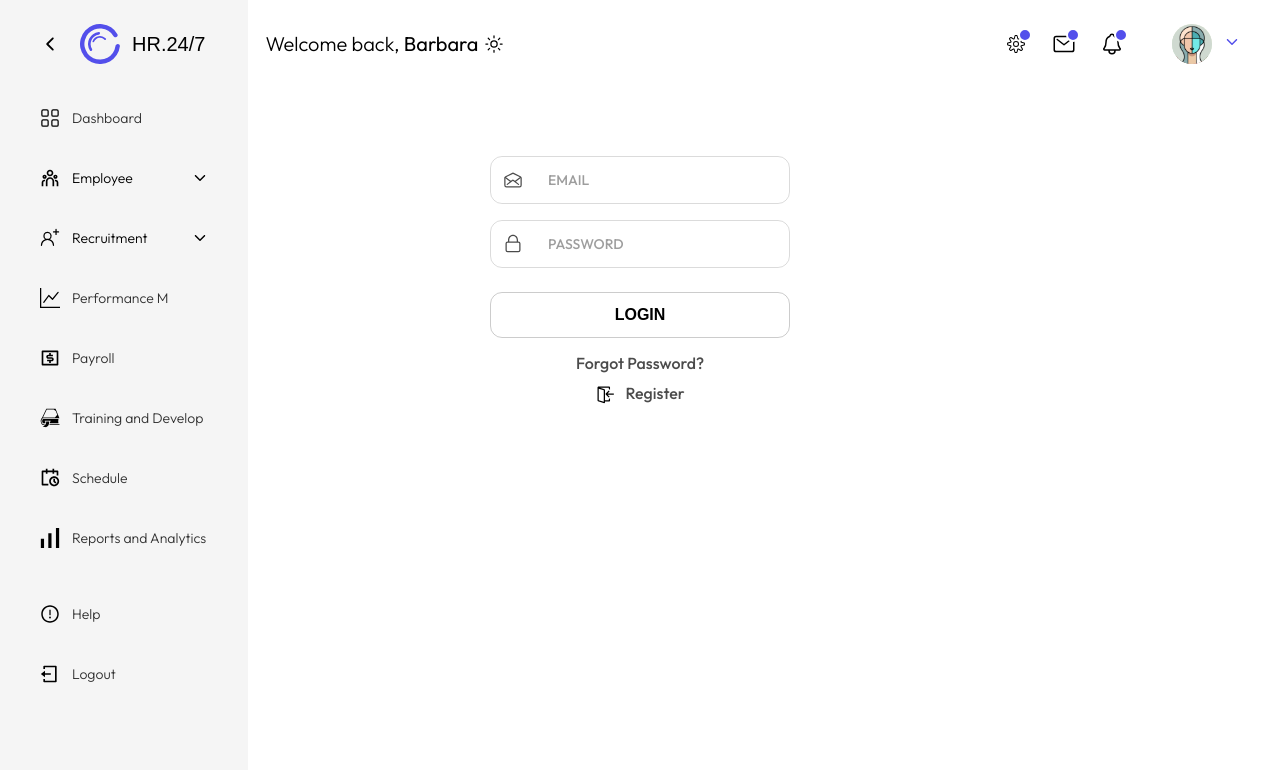
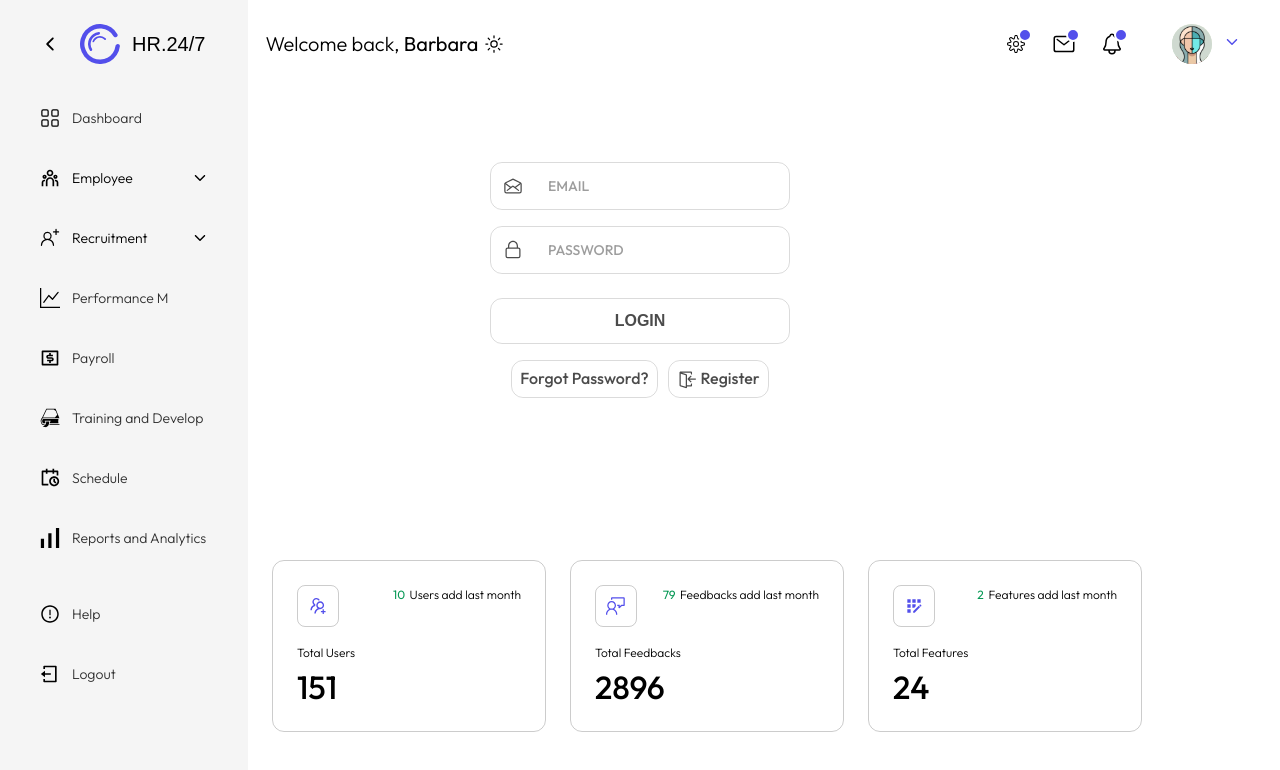
Before and after one commit to DenysShchypt/HR360, a React (Vite) app: page /login in a window 1280 px wide. Shown: the top 770 px of the page. Built offline with nearby package versions, Linux system fonts and the light colour scheme; a web font is replaced by a local one.

Commit message:
complete statistic

```diff
--- a/src/components/AuthComponent/SignIn/SignUp.module.css
+++ b/src/components/AuthComponent/SignIn/SignIn.module.css
@@ -10,7 +10,7 @@
   justify-content: flex-start;
   align-items: center;
   padding: 12px;
-  border: 0.5px solid rgba(0, 0, 0, 0.2);
+  border: 0.5px solid var(--primary-border-color);
   border-radius: 12px;
   opacity: 0.7;
   transition:
@@ -42,13 +42,14 @@
   padding: 12px;
   margin-top: 24px;
   margin-bottom: 16px;
-  border: 0.5px solid rgba(0, 0, 0, 0.2);
+  border: 0.5px solid var(--primary-border-color);
   border-radius: 12px;
   font-family: 'Preahvihear', sans-serif;
   font-weight: 600;
   font-size: 16px;
   line-height: 1.25;
   text-align: center;
+  opacity: 0.7;
   transition:
     opacity 250ms cubic-bezier(0.4, 0, 0.2, 1),
     box-shadow 250ms cubic-bezier(0.4, 0, 0.2, 1),
@@ -59,14 +60,15 @@
 
 .button_send_form:hover,
 .button_send_form:focus {
+  opacity: 1;
   box-shadow: 0 4px 6px rgba(0, 0, 0, 0.3);
   background-color: var(--active-button-background);
-  color: white;
+  color: var(--primary-text-color);
 }
 
 .forgot_password_wrap {
   display: flex;
-  flex-direction: column;
+  justify-content: center;
   gap: 10px;
   text-align: center;
   font-weight: 500;
@@ -87,14 +89,36 @@
 
 .auxiliary_button {
   all: unset;
+  display: flex;
+  justify-content: flex-start;
+  align-items: center;
+  padding: 8px;
+  border: 0.5px solid var(--primary-border-color);
+  border-radius: 12px;
+  opacity: 0.7;
+  transition:
+    opacity 250ms cubic-bezier(0.4, 0, 0.2, 1),
+    box-shadow 250ms cubic-bezier(0.4, 0, 0.2, 1),
+    background-color 0.3s ease,
+    color 0.3s ease,
+    fill 0.3s ease;
   cursor: pointer;
-  opacity: 0.7;
-  transition: opacity 250ms cubic-bezier(0.4, 0, 0.2, 1);
+}
 
-  &:hover {
-    opacity: 1;
-    color: var(--active-button-background);
-  }
+.auxiliary_button:hover,
+.auxiliary_button:focus {
+  opacity: 1;
+  box-shadow: 0 4px 6px rgba(0, 0, 0, 0.3);
+  background-color: var(--active-button-background);
+  color: var(--primary-text-color);
+}
+.auxiliary_button .auxiliary_icon {
+  margin-right: 4px;
+}
+.auxiliary_button:hover .auxiliary_icon,
+.auxiliary_button:focus .auxiliary_icon {
+  transition: fill 0.3s ease;
+  fill: var(--primary-text-color);
 }
 
 .register_wrap {
--- a/src/components/AuthComponent/SignIn/SignIn.tsx
+++ b/src/components/AuthComponent/SignIn/SignIn.tsx
@@ -1,6 +1,6 @@
 import React, { FC } from 'react';
 import { IPropsLogin } from '../../../common/types/auth';
-import styles from './SignUp.module.css';
+import styles from './SignIn.module.css';
 import { IoMailOpenOutline } from 'react-icons/io5';
 import { GoLock } from 'react-icons/go';
 import { VscSignIn } from 'react-icons/vsc';
@@ -57,15 +57,14 @@ const SignIn: FC<IPropsLogin> = (props: IPropsLogin) => {
         <button type="button" className={styles.auxiliary_button}>
           Forgot Password?
         </button>
-        <div className={styles.register_wrap}>
-          <VscSignIn size={20} />
+        <div className={styles.auxiliary_button}>
+          <VscSignIn size={20} className={styles.auxiliary_icon} />
           <button
             type="button"
             onClick={(e) => {
               e.preventDefault();
               navigate('/register');
             }}
-            className={styles.auxiliary_button}
           >
             Register
           </button>
--- a/src/components/AuthComponent/SignUp/SignUp.module.css
+++ b/src/components/AuthComponent/SignUp/SignUp.module.css
@@ -10,7 +10,7 @@
   justify-content: flex-start;
   align-items: center;
   padding: 12px;
-  border: 0.5px solid rgba(0, 0, 0, 0.2);
+  border: 0.5px solid var(--primary-border-color);
   border-radius: 12px;
   opacity: 0.7;
   transition:
@@ -23,7 +23,7 @@
 .input_wrap:hover,
 .input_wrap:focus-within {
   opacity: 1;
-  border-color: #534feb;
+  border-color: var(--active-button-background);
   box-shadow: 0 4px 8px rgba(104, 104, 104, 0.5);
 }
 
@@ -42,7 +42,7 @@
   padding: 12px;
   margin-top: 24px;
   margin-bottom: 16px;
-  border: 0.5px solid rgba(0, 0, 0, 0.2);
+  border: 0.5px solid var(--primary-border-color);
   border-radius: 12px;
   font-family: 'Preahvihear', sans-serif;
   font-weight: 600;
@@ -87,14 +87,28 @@
 
 .auxiliary_button {
   all: unset;
+  display: flex;
+  justify-content: flex-start;
+  align-items: center;
+  padding: 8px;
+  border: 0.5px solid var(--primary-border-color);
+  border-radius: 12px;
+  opacity: 0.7;
+  transition:
+    opacity 250ms cubic-bezier(0.4, 0, 0.2, 1),
+    box-shadow 250ms cubic-bezier(0.4, 0, 0.2, 1),
+    background-color 0.3s ease,
+    color 0.3s ease,
+    fill 0.3s ease;
   cursor: pointer;
-  opacity: 0.7;
-  transition: opacity 250ms cubic-bezier(0.4, 0, 0.2, 1);
+}
 
-  &:hover {
-    opacity: 1;
-    color: var(--active-button-background);
-  }
+.auxiliary_button:hover,
+.auxiliary_button:focus {
+  opacity: 1;
+  box-shadow: 0 4px 6px rgba(0, 0, 0, 0.3);
+  background-color: var(--active-button-background);
+  color: var(--primary-text-color);
 }
 
 .register_wrap {
--- a/src/components/AuthComponent/Statistic/Statistic.module.css
+++ b/src/components/AuthComponent/Statistic/Statistic.module.css
@@ -0,0 +1,67 @@
+.statistic_box {
+  padding-left: 272px;
+}
+
+.items_wrap {
+  display: flex;
+  align-items: center;
+  gap: 24px;
+}
+
+.item_statistic {
+  display: flex;
+  flex-direction: column;
+  gap: 16px;
+  border: 0.5px solid var(--primary-border-color);
+  border-radius: 12px;
+  padding: 24px;
+  width: 224px;
+}
+
+.description {
+  display: flex;
+  justify-content: space-between;
+}
+.icon_wrap {
+  display: flex;
+  justify-content: center;
+  align-items: center;
+  border: 0.5px solid var(--primary-border-color);
+  border-radius: 8px;
+  width: 40px;
+  height: 40px;
+}
+.icon {
+  fill: var(--active-button-background);
+}
+
+.description_text {
+  font-weight: 300;
+  font-size: 12px;
+  line-height: 1.67;
+  text-align: right;
+}
+.description_text_count {
+  font-weight: 400;
+  padding-right: 2px;
+  color: var(--green-text-color);
+}
+
+.total_wrap {
+  display: flex;
+  flex-direction: column;
+  gap: 4px;
+  align-items: flex-start;
+}
+
+.total_text {
+  font-weight: 300;
+  font-size: 12px;
+  line-height: 1.67;
+}
+
+.total_count {
+  font-weight: 500;
+  font-size: 32px;
+  line-height: 1.25;
+}
--- a/src/components/AuthComponent/Statistic/Statistic.tsx
+++ b/src/components/AuthComponent/Statistic/Statistic.tsx
@@ -1,7 +1,61 @@
 import React, { FC } from 'react';
+import { AiOutlineUsergroupAdd } from 'react-icons/ai';
+import { VscFeedback } from 'react-icons/vsc';
+import { MdAppRegistration } from 'react-icons/md';
+import styles from './Statistic.module.css';
 
 const Statistic: FC = () => {
-  return <div></div>;
+  return (
+    <div className={styles.statistic_box}>
+      <ul className={styles.items_wrap}>
+        <li className={styles.item_statistic}>
+          <div className={styles.description}>
+            <div className={styles.icon_wrap}>
+              <AiOutlineUsergroupAdd size={20} className={styles.icon} />
+            </div>
+            <p className={styles.description_text}>
+              <span className={styles.description_text_count}>10 </span> Users
+              add last month
+            </p>
+          </div>
+          <div className={styles.total_wrap}>
+            <h3 className={styles.total_text}>Total Users</h3>
+            <p className={styles.total_count}>151</p>
+          </div>
+        </li>
+        <li className={styles.item_statistic}>
+          <div className={styles.description}>
+            <div className={styles.icon_wrap}>
+              <VscFeedback size={20} className={styles.icon} />
+            </div>
+            <p className={styles.description_text}>
+              <span className={styles.description_text_count}>79 </span>
+              Feedbacks add last month
+            </p>
+          </div>
+          <div className={styles.total_wrap}>
+            <h3 className={styles.total_text}>Total Feedbacks</h3>
+            <p className={styles.total_count}>2896</p>
+          </div>
+        </li>
+        <li className={styles.item_statistic}>
+          <div className={styles.description}>
+            <div className={styles.icon_wrap}>
+              <MdAppRegistration size={20} className={styles.icon} />
+            </div>
+            <p className={styles.description_text}>
+              <span className={styles.description_text_count}>2</span> Features
+              add last month
+            </p>
+          </div>
+          <div className={styles.total_wrap}>
+            <h3 className={styles.total_text}>Total Features</h3>
+            <p className={styles.total_count}>24</p>
+          </div>
+        </li>
+      </ul>
+    </div>
+  );
 };
 
 export default Statistic;
--- a/src/components/Header/Header.tsx
+++ b/src/components/Header/Header.tsx
@@ -62,7 +62,7 @@ const Header: FC = () => {
           <p className={styles.greed}>
             Welcome back, <span className={styles.name}>Barbara</span>
           </p>
-          <IoSunnyOutline style={{ fill: 'yellow' }} />
+          <IoSunnyOutline />
         </div>
         <div className={styles.info_user_wrap}>
           <ul className={styles.user_notifications_wrap}>
--- a/src/index.css
+++ b/src/index.css
@@ -4,8 +4,11 @@
   --active-button-background: #534feb;
 
   --sidebar-background-color: #f5f5f5;
+
   --primary-text-color: #ffffff;
   --secondary-text-color: rgba(0, 0, 0, 0.8);
+  --green-text-color: #069855;
+  --primary-border-color: rgba(0, 0, 0, 0.2);
 }
 
 * {
@@ -17,7 +20,16 @@ body {
   margin: 0;
   padding: 0;
   background-color: #ffffff;
-  display: flex;
+}
+
+h1,
+h2,
+h3,
+h4,
+h5,
+h6 {
+  margin: 0;
+  padding: 0;
 }
 
 p {
--- a/src/pages/Auth/Auth.module.css
+++ b/src/pages/Auth/Auth.module.css
@@ -2,6 +2,5 @@
   display: flex;
   justify-content: center;
   align-items: center;
-  width: 100vw;
   height: 70vh;
 }
--- a/src/pages/Auth/Auth.tsx
+++ b/src/pages/Auth/Auth.tsx
@@ -10,6 +10,7 @@ import { IFormData, IFormDataRegister } from '../../common/types/auth';
 import { LoginSchema, RegisterSchema } from '../../utils/yup/authForm';
 import SignIn from '../../components/AuthComponent/SignIn/SignIn';
 import SignUp from '../../components/AuthComponent/SignUp/SignUp';
+import Statistic from '../../components/AuthComponent/Statistic/Statistic';
 
 const Auth: FC = () => {
   const location = useLocation();
@@ -69,6 +70,7 @@ const Auth: FC = () => {
           ) : null}
         </div>
       </form>
+      <Statistic />
     </>
   );
 };
```
